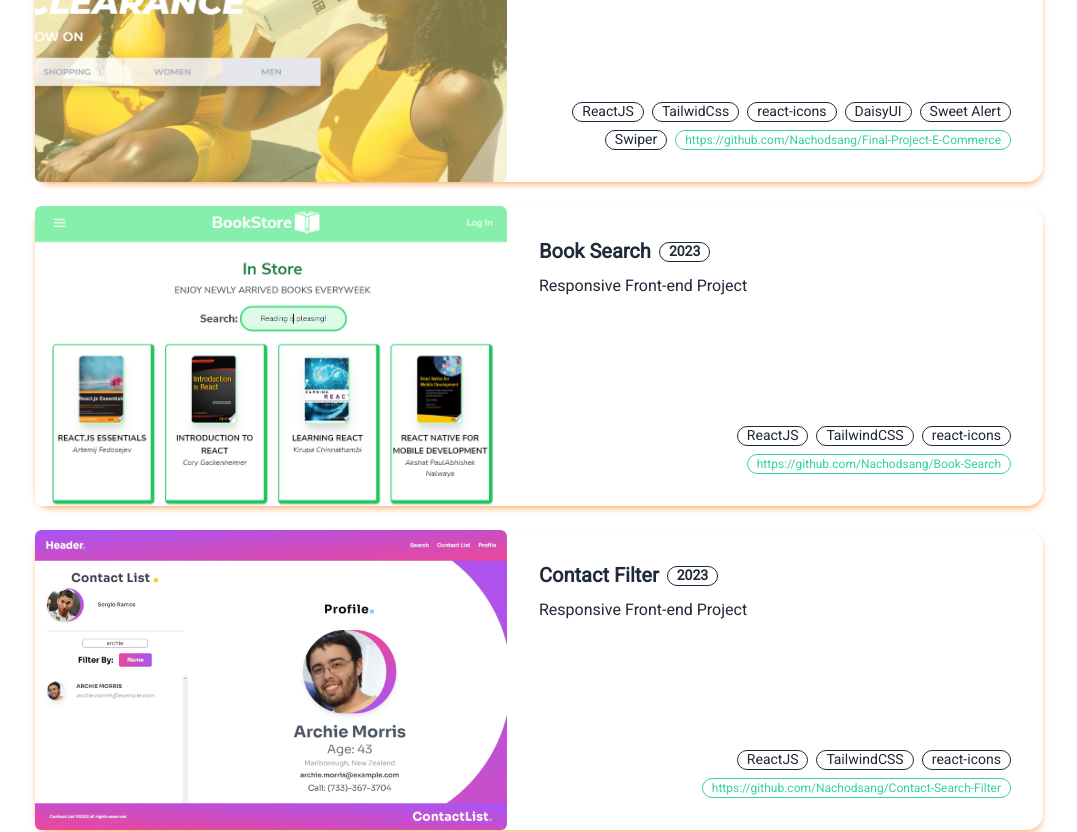
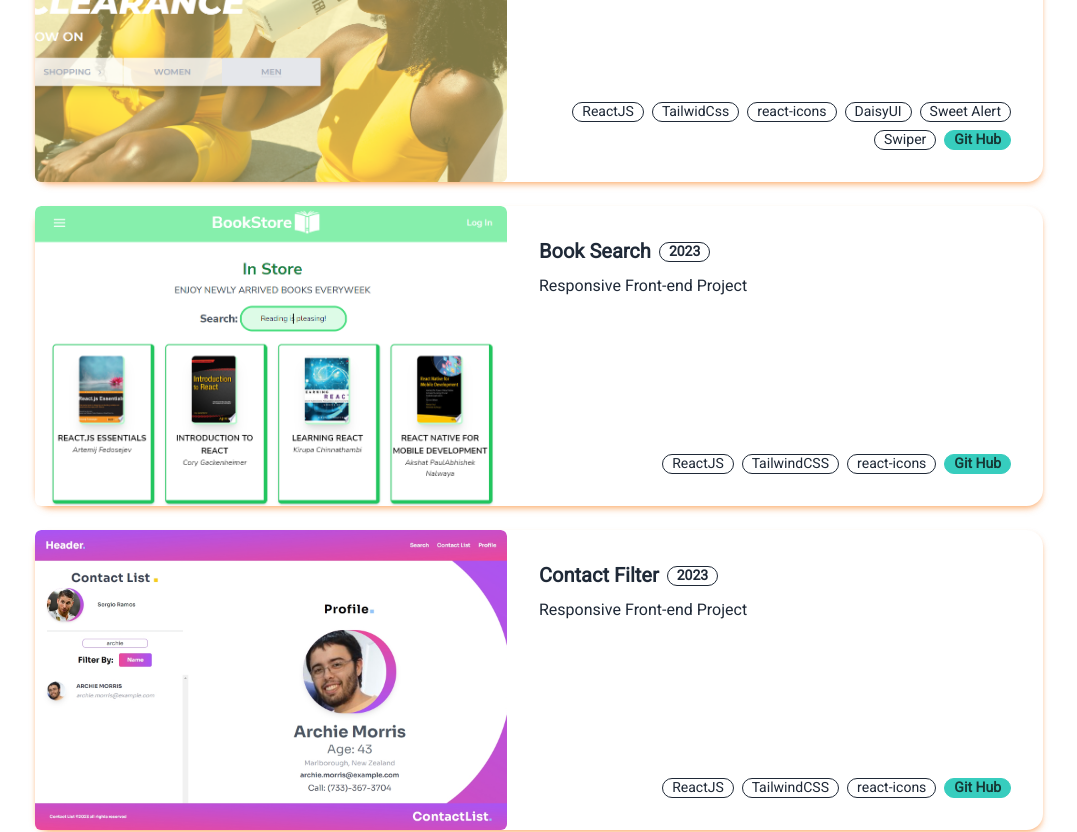
Before and after one commit to Nachodsang/Portfolio-Feb-2023, a React (Create React App) app: page / in a window 1280 px wide. Shown: the part 1100-1932 px from the top of the page, without its empty margins (101-1178 px from the left). Built offline with nearby package versions, Linux system fonts and the light colour scheme.

Commit message:
[main] - git hub link in badge fixed

```diff
--- a/src/components/CardWork.jsx
+++ b/src/components/CardWork.jsx
@@ -38,9 +38,9 @@ function CardWork({
           {dep2 && <div className="badge badge-outline">{dep2}</div>}
           {dep3 && <div className="badge badge-outline">{dep3}</div>}
           {dep4 && <div className="badge badge-outline">{dep4}</div>}
-          <div className="badge badge-outline badge-success ">
-            <a href={gitHub} className="text-xs">
-              {gitHub}
+          <div className="badge  badge-accent hover:badge-outline transition-all">
+            <a href={gitHub} className="text-md font-bold ">
+              Git Hub
             </a>
           </div>
         </div>
```
